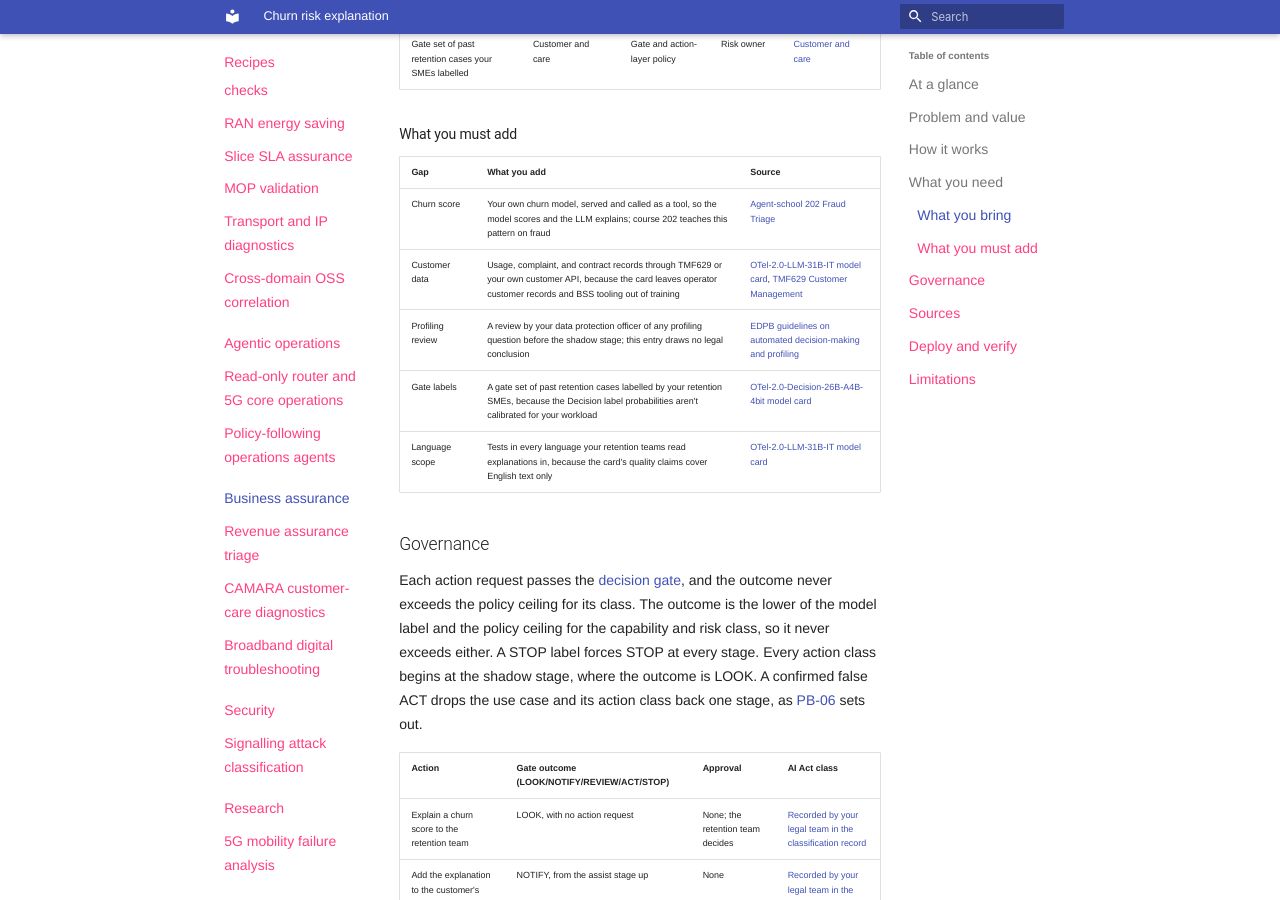
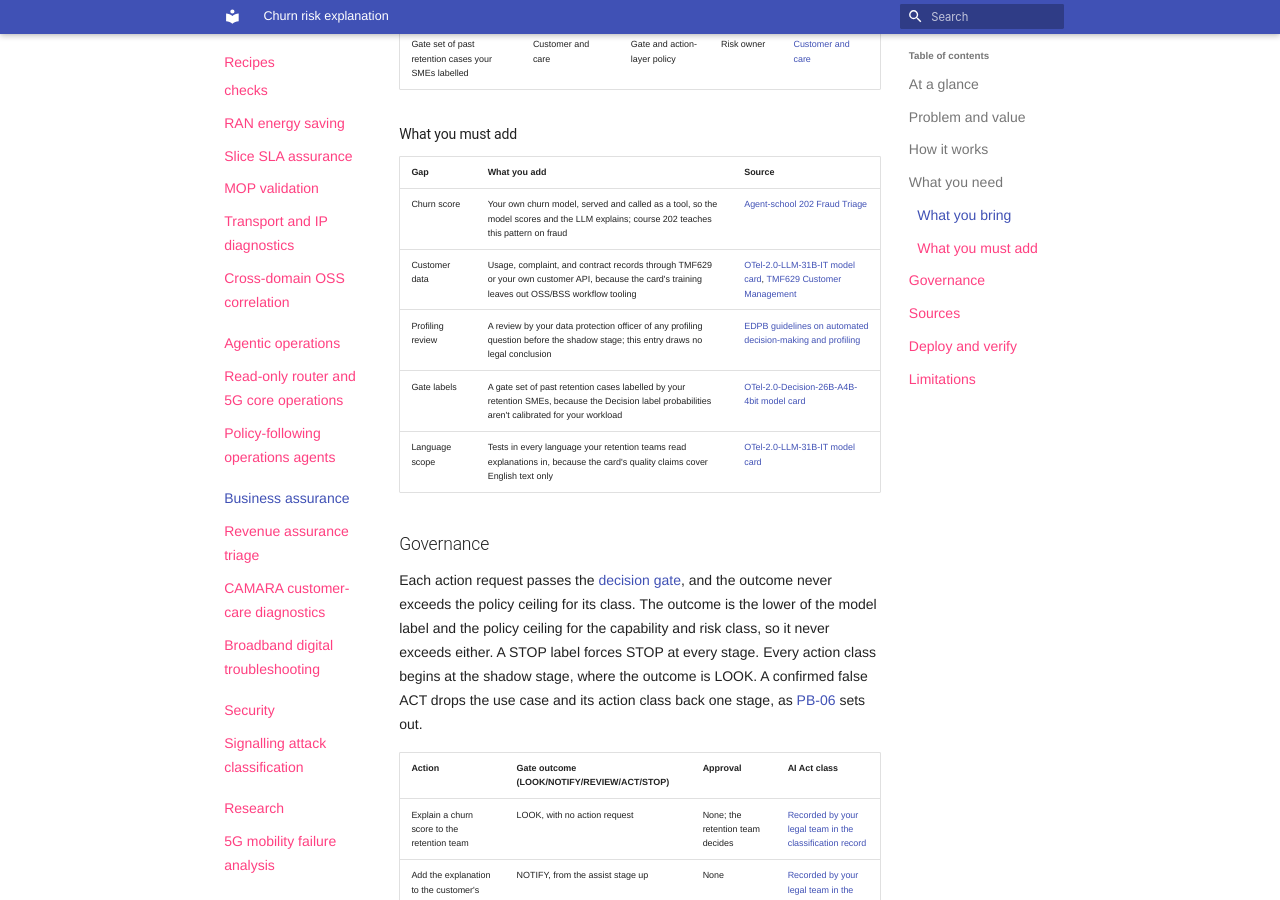
Before and after one commit to ravisharma5/otel-telco-blueprints, an MkDocs documentation site: the page built from catalog/business-assurance/churn-risk-explanation/README.md, in a window 1280 px wide and 900 px high, scrolled down 2057 px. Built offline with MkDocs 1.6.1 and Material for MkDocs 9.7.7, drawn with Linux system fonts in a browser that asks for light colours; nearby versions of some CDN libraries; library files that are not in the unit come from our copies; some of the changed text lies outside the part shown.

Commit message:
docs(catalog): quote the 31B card's training exclusions exactly
The churn, revenue assurance, and broadband pages said the card leaves
operator customer records out of training. The card excludes customer
and equipment configuration records and OSS/BSS workflow tooling, and
says nothing about CRM-style customer records. The rows now use the
card's own scope.

```diff
--- a/catalog/business-assurance/churn-risk-explanation/README.md
+++ b/catalog/business-assurance/churn-risk-explanation/README.md
@@ -115,7 +115,7 @@ Any component can be replaced. The Red Hat products named here show one way to b
 | Gap | What you add | Source |
 |---|---|---|
 | Churn score | Your own churn model, served and called as a tool, so the model scores and the LLM explains; course 202 teaches this pattern on fraud | [Agent-school 202 Fraud Triage](https://github.com/open-experiments/agent-school/blob/30458bda61cdc1ea939ce7d1fe6b8d425ed2bbad/202-fraud-triage/README.md) |
-| Customer data | Usage, complaint, and contract records through TMF629 or your own customer API, because the card leaves operator customer records and BSS tooling out of training | [OTel-2.0-LLM-31B-IT model card](https://huggingface.co/farbodtavakkoli/OTel-2.0-LLM-31B-IT#telecommunications-data-not-included-in-training), [TMF629 Customer Management](https://github.com/tmforum-apis/TMF629_CustomerManagement) |
+| Customer data | Usage, complaint, and contract records through TMF629 or your own customer API, because the card's training leaves out OSS/BSS workflow tooling | [OTel-2.0-LLM-31B-IT model card](https://huggingface.co/farbodtavakkoli/OTel-2.0-LLM-31B-IT#telecommunications-data-not-included-in-training), [TMF629 Customer Management](https://github.com/tmforum-apis/TMF629_CustomerManagement) |
 | Profiling review | A review by your data protection officer of any profiling question before the shadow stage; this entry draws no legal conclusion | [EDPB guidelines on automated decision-making and profiling](https://www.edpb.europa.eu/our-work-tools/our-documents/guidelines/automated-decision-making-and-profiling_en) |
 | Gate labels | A gate set of past retention cases labelled by your retention SMEs, because the Decision label probabilities aren't calibrated for your workload | [OTel-2.0-Decision-26B-A4B-4bit model card](https://huggingface.co/farbodtavakkoli/OTel-2.0-Decision-26B-A4B-4bit) |
 | Language scope | Tests in every language your retention teams read explanations in, because the card's quality claims cover English text only | [OTel-2.0-LLM-31B-IT model card](https://huggingface.co/farbodtavakkoli/OTel-2.0-LLM-31B-IT#supported-language-and-modality) |
@@ -150,7 +150,7 @@ Each key claim links its source, as set out in [the Sources table](../../../fram
 
 | # | Claim | Basis | Source |
 |---|---|---|---|
-| 1 | The 31B training leaves out operator customer and equipment configuration records and OSS/BSS tooling | model card | [OTel-2.0-LLM-31B-IT model card](https://huggingface.co/farbodtavakkoli/OTel-2.0-LLM-31B-IT#telecommunications-data-not-included-in-training) |
+| 1 | The 31B training leaves out operator engineering artifacts, such as customer and equipment configuration records, and OSS/BSS workflow tooling | model card | [OTel-2.0-LLM-31B-IT model card](https://huggingface.co/farbodtavakkoli/OTel-2.0-LLM-31B-IT#telecommunications-data-not-included-in-training) |
 | 2 | For high-impact operational use, deploy the 31B with retrieval, source attribution, validation checks, and human review | model card | [OTel-2.0-LLM-31B-IT model card](https://huggingface.co/farbodtavakkoli/OTel-2.0-LLM-31B-IT#intended-use) |
 | 3 | The 31B targets English-language use, and all its quality claims are text-only | model card | [OTel-2.0-LLM-31B-IT model card](https://huggingface.co/farbodtavakkoli/OTel-2.0-LLM-31B-IT#supported-language-and-modality) |
 | 4 | Use the Decision model's label probabilities for confidence thresholds and routing; serve it on vLLM 0.26 or 0.30 | model card | [OTel-2.0-Decision-26B-A4B-4bit model card](https://huggingface.co/farbodtavakkoli/OTel-2.0-Decision-26B-A4B-4bit) |
```
Also changed, not shown: catalog/business-assurance/broadband-digital-troubleshooting/README.md (+2 -2 lines), catalog/business-assurance/revenue-assurance-triage/README.md (+2 -2 lines).
